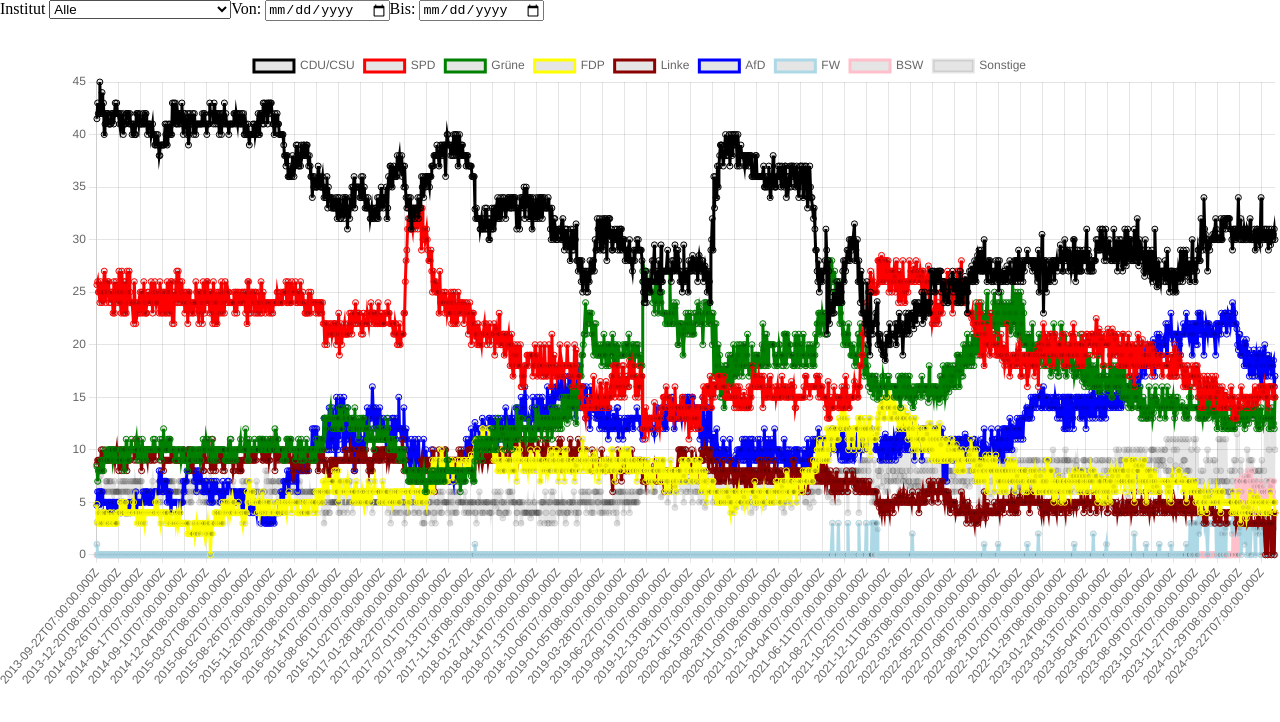
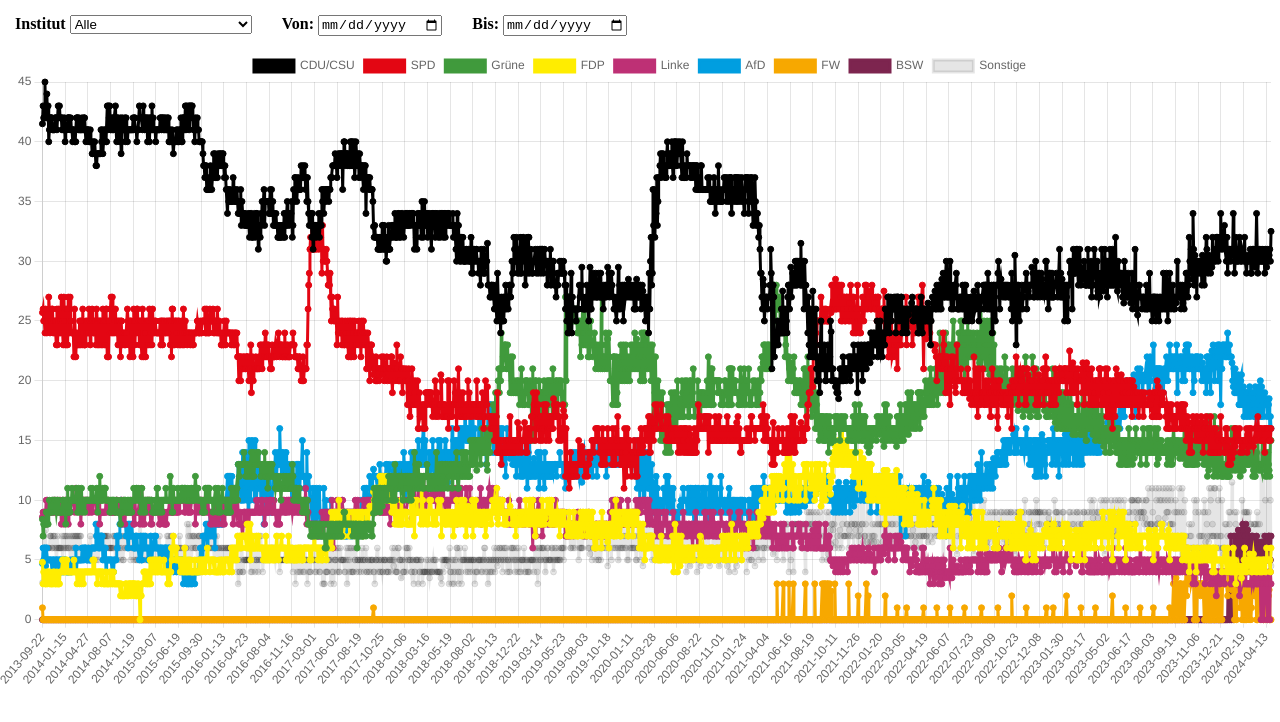
Before and after one commit to eyecatchup/sonntagsfrage-historie, a plain HTML site: page index.html in a window 1280 px wide. Drawn offline with nearby package versions, Linux system fonts and the light colour scheme; animation ran at ten frames a second.

Commit message:
Update index.html

```diff
--- a/index.html
+++ b/index.html
@@ -12,14 +12,17 @@
             height: 50px;
             display: flex;
         }
+        .menu > div {
+            padding: 15px;
+        }
         #chart {
             position: relative;
             left: 0;
             width: 100%;
             height: 100vh;
         }
-        .easepick-wrapper {
-            z-index: 9;
+        label {
+            font-weight: bold;
         }
     </style>
 </head>
@@ -54,12 +57,44 @@
     </div>
     <canvas id="chart"></canvas>
     <script>
+        const params = new URLSearchParams(location.search)
         let allJson
+
+        function updateURL() {
+            const select = document.getElementById('institut')
+            const institut = select.options[select.options.selectedIndex].value
+            const startDate = document.getElementById('start')
+            const endDate = document.getElementById('end')
+
+            if (start === '' && params.has('start')) {
+                params.delete('start')
+            }
+            if (start !== '') {
+                params.set('start', startDate.value)
+            }
+
+            if (end === '' && params.has('end')) {
+                params.delete('end')
+            }
+            if (end !== '') {
+                params.set('end', endDate.value)
+            }
+
+            if (institut === 'alle' && params.has('institut')) {
+                params.delete('institut')
+            }
+            if (institut !== 'alle') {
+                params.set('institut', institut)
+            }
+
+            history.replaceState(null, null, '?' + params.toString())
+        }
 
         function filterByInstitut(option) {
             console.log(option.value)
             const startDate = document.getElementById('start')
             const endDate = document.getElementById('end')
+            updateURL()
             renderChart(prepareData(allJson, option.value === 'alle' ? [] : [option.value], startDate.value, endDate.value))
         }
 
@@ -69,24 +104,26 @@
             const institut = select.options[select.options.selectedIndex].value
             const startDate = document.getElementById('start')
             const endDate = document.getElementById('end')
+            updateURL()
             renderChart(prepareData(allJson, institut === 'alle' ? [] : [institut], startDate.value, endDate.value))
         }
 
         const prepareData = (json, filterInstituts = [], start = '', end = '') => {
             console.dir(json);
             console.log(filterInstituts, start, end);
+            const tension = 0
             const data = {
                 labels: [],
                 datasets: [
-                    { label: "CDU/CSU", data: [], borderColor: 'black', tension: 0 },
-                    { label: "SPD", data: [], borderColor: 'red', tension: 0 },
-                    { label: "Grüne", data: [], borderColor: 'green', tension: 0 },
-                    { label: "FDP", data: [], borderColor: 'yellow', tension: 0 },
-                    { label: "Linke", data: [], borderColor: 'darkred', tension: 0 },
-                    { label: "AfD", data: [], borderColor: 'blue', tension: 0 },
-                    { label: "FW", data: [], borderColor: 'lightblue', tension: 0 },
-                    { label: "BSW", data: [], borderColor: 'pink', tension: 0 },
-                    { label: "Sonstige", data: [], borderColor: 'rgba(0, 0, 0, 0.1)', tension: 0 }
+                    { label: "CDU/CSU", data: [], borderColor: 'black', backgroundColor: 'black', tension: tension },
+                    { label: "SPD", data: [], borderColor: '#E30613', backgroundColor: '#E30613', tension: tension },
+                    { label: "Grüne", data: [], borderColor: '#409A3C', backgroundColor: '#409A3C', tension: tension },
+                    { label: "FDP", data: [], borderColor: '#FFED00', backgroundColor: '#FFED00', tension: tension },
+                    { label: "Linke", data: [], borderColor: '#BE3075', backgroundColor: '#BE3075', tension: tension },
+                    { label: "AfD", data: [], borderColor: '#009EE0', backgroundColor: '#009EE0', tension: tension },
+                    { label: "FW", data: [], borderColor: '#F7A800', backgroundColor: '#F7A800', tension: tension },
+                    { label: "BSW", data: [], borderColor: '#7D254F', backgroundColor: '#7D254F', tension: tension },
+                    { label: "Sonstige", data: [], borderColor: 'rgba(0, 0, 0, 0.1)', backgroundColor: 'rgba(0, 0, 0, 0.1)', tension: tension }
                 ]
             }
 
@@ -120,7 +157,7 @@
                     continue
                 }
 
-                data.labels.push(json[i].vDatum)
+                data.labels.push(json[i].vDatum.split('T')[0])
                 data.datasets[0].data.push(json[i].cducsu)
                 data.datasets[1].data.push(json[i].spd)
                 data.datasets[2].data.push(json[i].grne)
@@ -146,12 +183,40 @@
             })
         }
 
-        (() => {
+        const getHTMLDocument = async (url) => {
+            const res = await fetch(url)
+            if (!res.ok) {
+                const message = `An error has occured: ${response.status}`
+                throw new Error(message)
+            }
+            const parser = new DOMParser()
+            return parser.parseFromString(res.text(), 'text/html')
+        }
+
+        (async () => {
+            // const forsa = await getHTMLDocument('https://www.wahlrecht.de/umfragen/forsa.htm')
+            // console.log(forsa)
+
             fetch('./data.json')
             .then((response) => response.json())
             .then((json) => {
                 allJson = json
-                renderChart(prepareData(json))
+
+                const end = params.has('end') ? params.get('end') : ''
+                const start = params.has('start') ? params.get('start') : ''
+                const institut = params.has('institut') ? [params.get('institut')] : []
+
+                if (end !== '') {
+                    document.getElementById('end').value = end
+                }
+                if (start !== '') {
+                    document.getElementById('start').value = start
+                }
+                if (institut.length) {
+                    document.getElementById('institut').value = params.get('institut')
+                }
+
+                renderChart(prepareData(json, institut, start, end))
             })
         })()
     </script>
```
